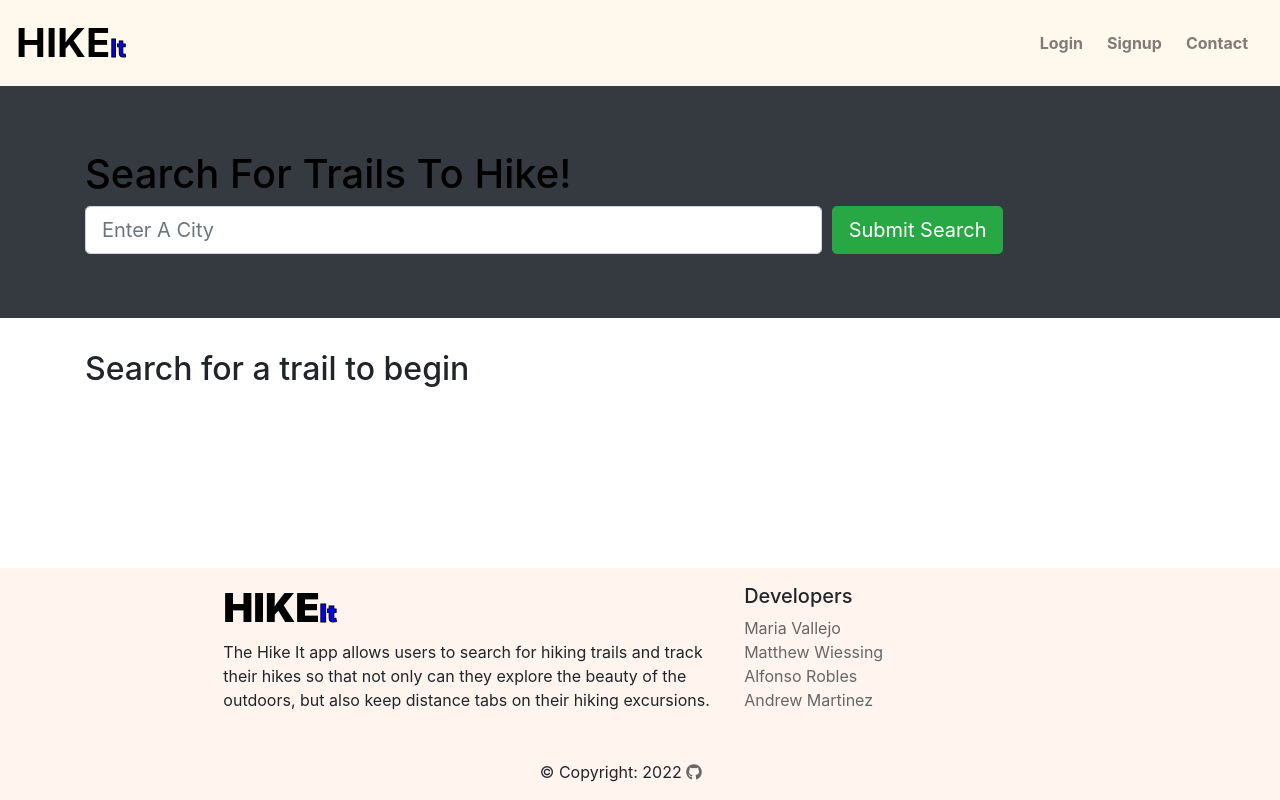
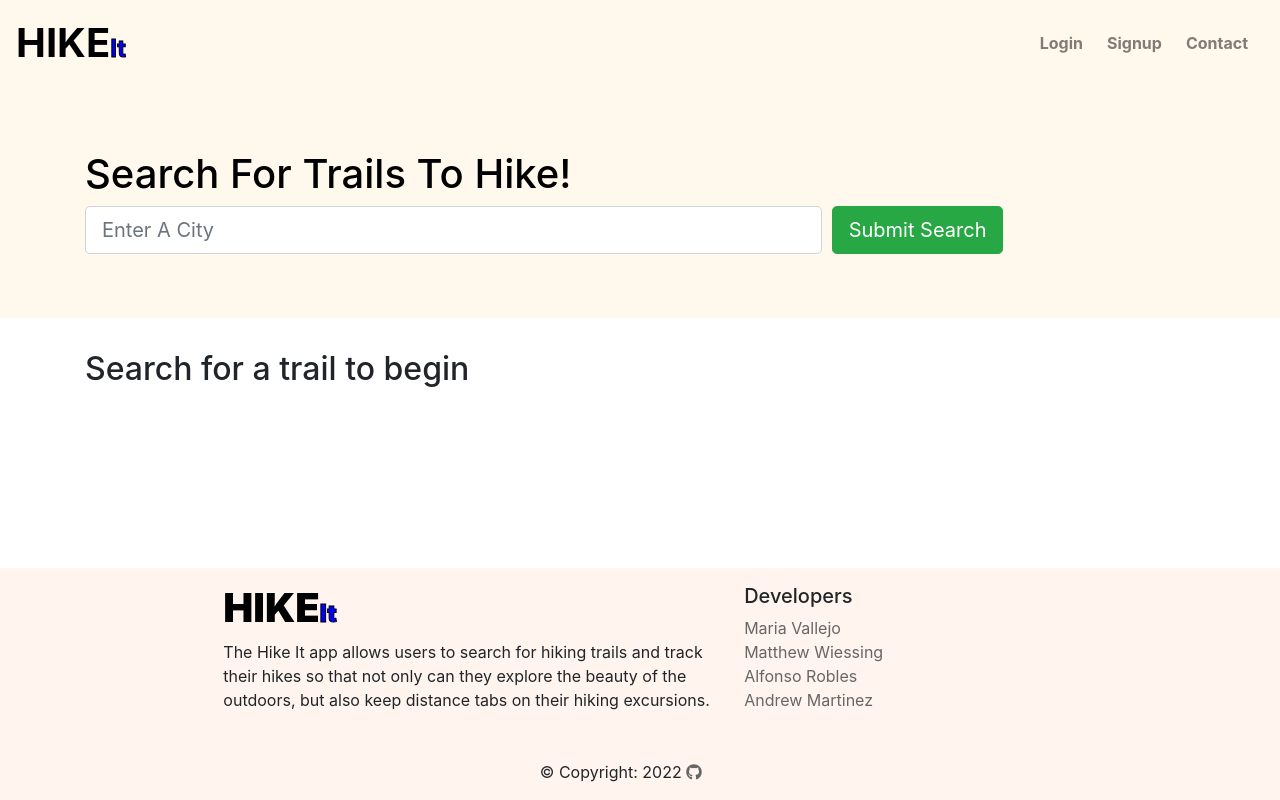
Before and after one commit to fons3517/project3, a React (Create React App) app in the folder client/: page /findahike in a window 1280 px wide. Built offline with nearby package versions, Linux system fonts and the light colour scheme.

Commit message:
changed background color for find a hike title and added sign up title to decrease in size with screen width

```diff
--- a/client/src/Assets/styles/signup.scss
+++ b/client/src/Assets/styles/signup.scss
@@ -33,3 +33,17 @@
     font-size: 3.5rem;
   }
 }
+
+@media (max-width: 768px) {
+  .signup-title {
+    font-weight: bolder;
+    font-size: 2.5rem;
+  }
+}
+
+@media (max-width: 320px) {
+  .signup-title {
+    font-weight: bolder;
+    font-size: 1.5rem;
+  }
+}
--- a/client/src/pages/FindAHike.js
+++ b/client/src/pages/FindAHike.js
@@ -112,7 +112,8 @@ const FindAHike = () => {
 
   return (
     <>
-      <Jumbotron fluid className="text-light bg-dark">
+      <Jumbotron fluid className="text-light"
+        style={{ backgroundColor: "#fff8ed" }}>
         <Container>
           <h1>Search For Trails To Hike!</h1>
           <Form onSubmit={handleFormSubmit}>
```
